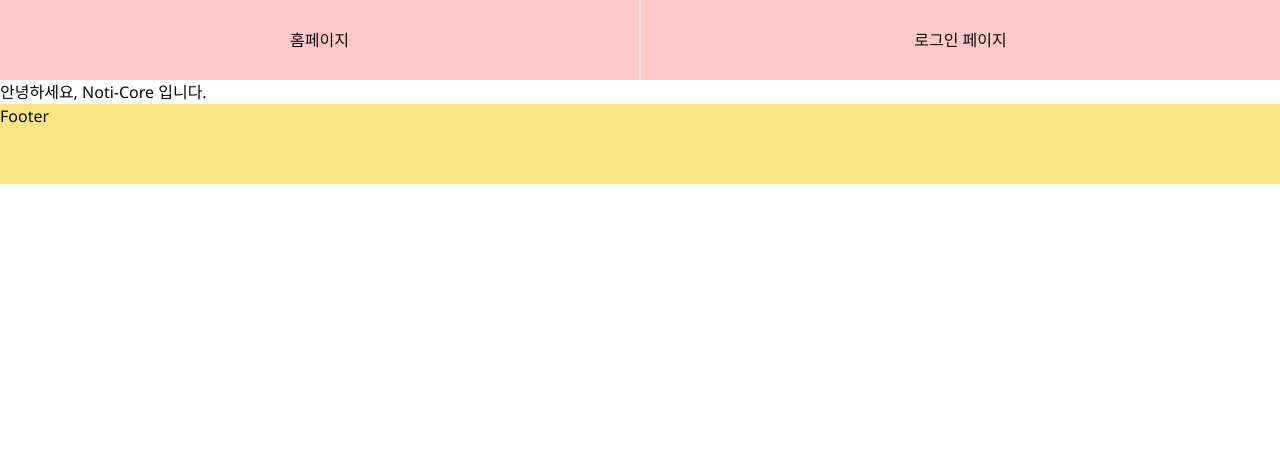
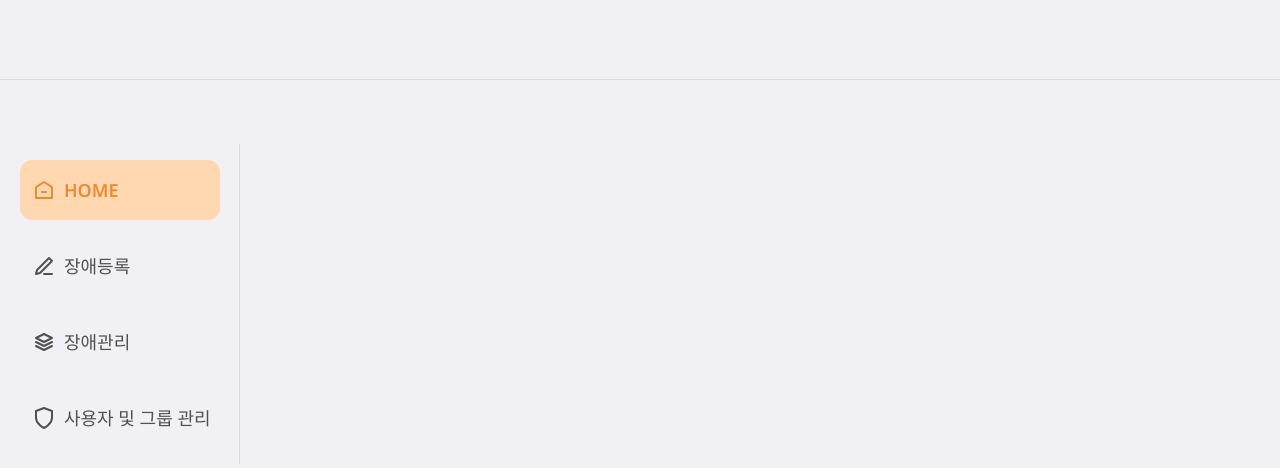
Before and after one commit to swyp-2-team/frontier, a React (Vite) app: page / in a window 1280 px wide. Shown: the top 468 px of the page. Built offline with nearby package versions, Linux system fonts and the light colour scheme; a web font is replaced by a local one.

Commit message:
style: Layout 구조 변경, Header content 변경

```diff
--- a/src/pages/HomePage/HomePage.tsx
+++ b/src/pages/HomePage/HomePage.tsx
@@ -1,18 +1,8 @@
-import { useUserRender } from "@/features/auth/model/useUserRender";
-
 export default function HomePage() {
-  // user email 렌더링 훅에서 email 값 가져오기
-  const { email } = useUserRender();
-
   return (
-    <>
-      {email ? (
-        <div>
-          <h1>환영합니다, {email}님! </h1>
-        </div>
-      ) : (
-        <h1>안녕하세요, Noti-Core 입니다.</h1>
-      )}
-    </>
+    <main className="flex-1 p-8 overflow-y-auto">
+      {/* <Banner /> */}
+      {/* <IncidentList /> */}
+    </main>
   );
 }
--- a/src/shared/components/Layouts/Header.tsx
+++ b/src/shared/components/Layouts/Header.tsx
@@ -1,10 +1,3 @@
-import { Link } from "react-router-dom";
-
 export default function Header() {
-  return (
-    <div className="flex h-20 bg-amber-100 *:not-last:border-r-2 *:flex *:flex-1 *:justify-center *:h-full *:items-center *:bg-red-200">
-      <Link to={"/"}>홈페이지</Link>
-      <Link to={"/users/login"}>로그인 페이지</Link>
-    </div>
-  );
+  return <div className="h-20 border-b border-gray-400"></div>;
 }
--- a/src/shared/components/Layouts/Layout.tsx
+++ b/src/shared/components/Layouts/Layout.tsx
@@ -1,12 +1,15 @@
 import Header from "@/shared/components/Layouts/Header";
+import Sidebar from "@/shared/components/ui/Sidebar";
 import { Outlet } from "react-router-dom";
 
 export default function Layout() {
   return (
-    <>
+    <div className="bg-gray-200 space-y-16 h-screen">
       <Header></Header>
-      <Outlet />
-      <footer className="h-20 bg-amber-200">Footer</footer>
-    </>
+      <div className="flex">
+        <Sidebar />
+        <Outlet />
+      </div>
+    </div>
   );
 }
--- a/src/shared/components/ui/Sidebar.tsx
+++ b/src/shared/components/ui/Sidebar.tsx
@@ -10,7 +10,7 @@ export default function Sidebar() {
   const currentPath = useGetCurrentPath();
 
   return (
-    <aside className="w-60 bg-gray-100 p-6 flex flex-col">
+    <aside className="w-60 py-4 px-5 border-r border-gray-400 flex flex-col">
       <nav className="flex flex-col gap-4">
         <SidebarItem
           icon={<HomeIcon className="size-6" />}
@@ -21,14 +21,14 @@ export default function Sidebar() {
         <SidebarItem
           icon={<PencilIcon className="size-6" />}
           label="장애등록"
-          active={currentPath === "/incidents/new"}
-          href="/incidents/new"
+          active={currentPath === "incident-register"}
+          href="incident-register"
         />
         <SidebarItem
           icon={<DataIcon className="size-6" />}
           label="장애관리"
-          active={currentPath === "/incidents"}
-          href="/incidents"
+          active={currentPath === "/incident-mnt"}
+          href="/incident-mnt"
         />
         <SidebarItem
           icon={<SheildIcon className="size-6" />}
```
